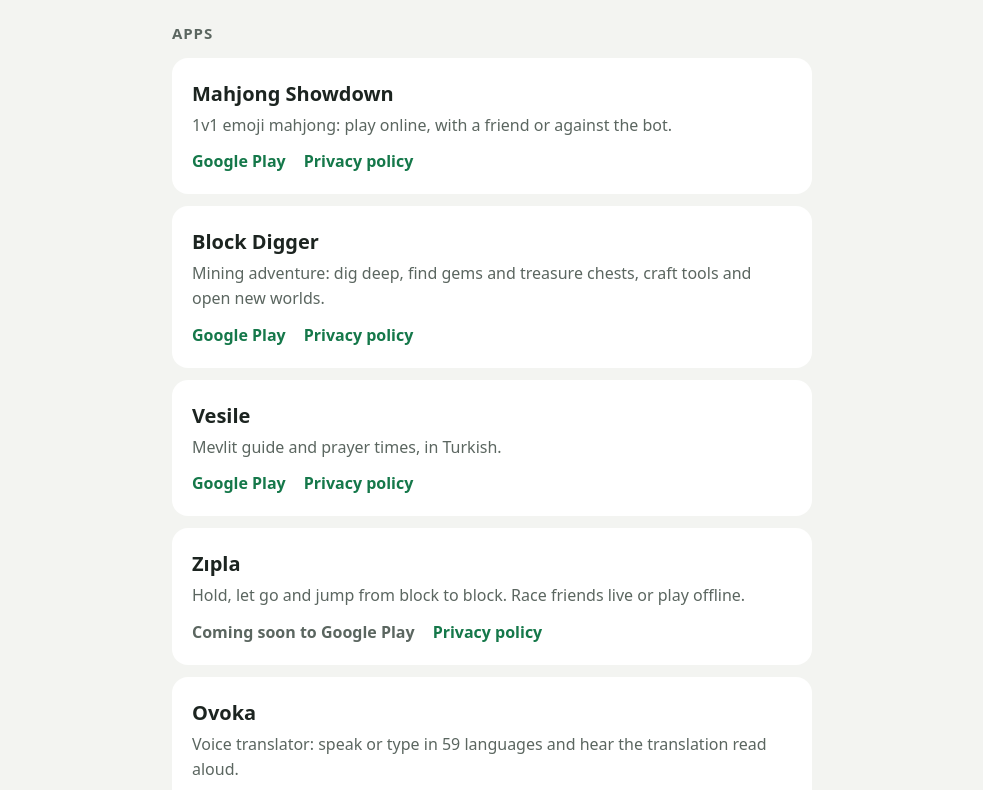
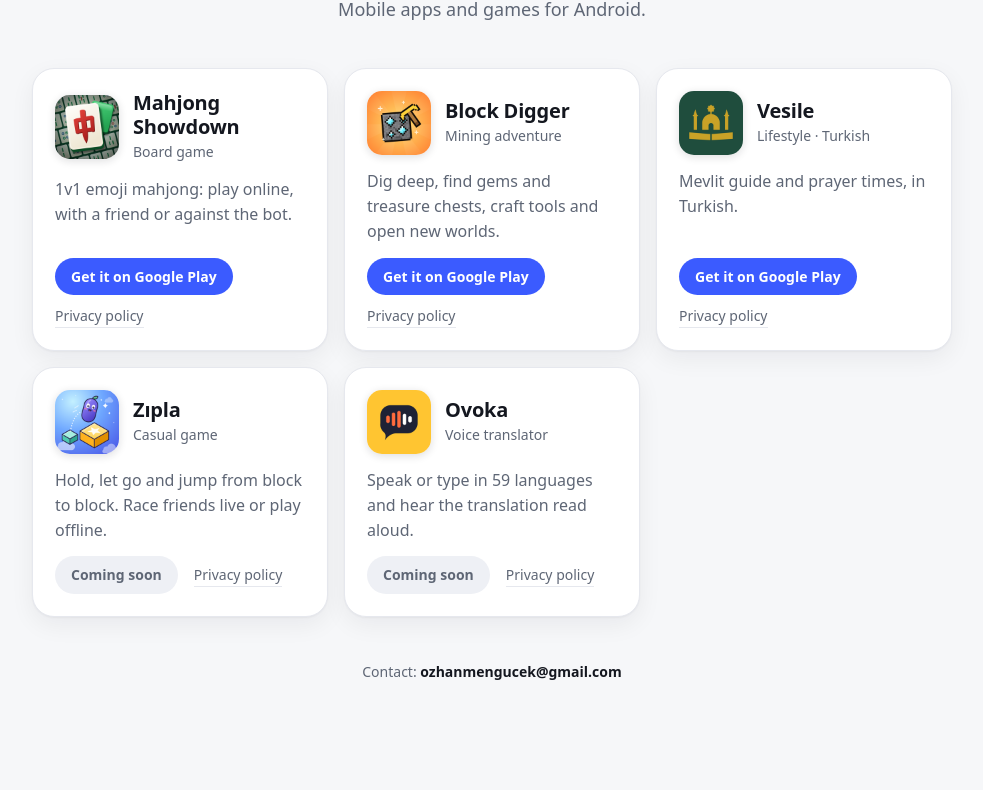
Before and after one commit to ozhanm/ozhanm.github.io, a plain HTML site: page index.html in a window 1280 px wide. Shown: the part 126-916 px from the top of the page, without its empty margins (148-1131 px from the left). After the commit the page ends 857 px from the top, so only its background shows below. Drawn offline with Linux system fonts and the light colour scheme.

Commit message:
Yeni tasarım: ikonlu kartlar, ızgara, açık/koyu tema
Co-Authored-By: Claude Fable 5.2 <noreply@anthropic.com>

```diff
--- a/index.html
+++ b/index.html
@@ -6,73 +6,113 @@
 <title>Özhan Mengücek — Apps</title>
 <meta name="description" content="Mobile apps and games by Özhan Mengücek.">
 <style>
-  :root { --bg: #F3F4F1; --card: #FFFFFF; --text: #1C2420; --muted: #5B6660; --accent: #15784A; }
+  :root {
+    --bg: #F6F7F9; --card: #FFFFFF; --text: #14171F; --muted: #5E6675; --line: #E6E8EE;
+    --accent: #3B5BFF; --accent-text: #FFFFFF; --soon-bg: #EEF0F5; --shadow: 0 1px 2px rgba(20,23,31,.04), 0 8px 24px rgba(20,23,31,.06);
+  }
   @media (prefers-color-scheme: dark) {
-    :root { --bg: #111613; --card: #1B221E; --text: #E8EDEA; --muted: #9AA6A0; --accent: #4CC38A; }
+    :root {
+      --bg: #0E1014; --card: #171A21; --text: #EEF0F5; --muted: #9AA2B1; --line: #252A34;
+      --accent: #7C93FF; --accent-text: #0E1014; --soon-bg: #222733; --shadow: none;
+    }
   }
   * { box-sizing: border-box; margin: 0; padding: 0 }
-  body { background: var(--bg); color: var(--text); font: 16px/1.55 system-ui, -apple-system, "Segoe UI", Roboto, sans-serif; padding: 48px 16px }
-  main { max-width: 640px; margin: 0 auto }
-  h1 { font-size: 28px; line-height: 1.2 }
-  .lead { color: var(--muted); margin-top: 6px }
-  h2 { font-size: 15px; text-transform: uppercase; letter-spacing: .06em; color: var(--muted); margin: 36px 0 12px }
-  .app { background: var(--card); border-radius: 16px; padding: 20px }
-  .app h3 { font-size: 20px }
-  .app + .app { margin-top: 12px }
-  .app p { color: var(--muted); margin-top: 4px }
-  .soon { color: var(--muted); font-weight: 600 }
-  .links { margin-top: 12px; display: flex; flex-wrap: wrap; gap: 8px 18px }
-  a { color: var(--accent); font-weight: 600; text-decoration: none }
-  a:hover { text-decoration: underline }
-  footer { margin-top: 36px; color: var(--muted); font-size: 14px }
+  body { background: var(--bg); color: var(--text); font: 16px/1.55 system-ui, -apple-system, "Segoe UI", Roboto, sans-serif; padding: 64px 16px 48px }
+  main { max-width: 920px; margin: 0 auto }
+  header { text-align: center; margin-bottom: 44px }
+  h1 { font-size: clamp(30px, 6vw, 44px); line-height: 1.1; letter-spacing: -.02em; text-wrap: balance }
+  .lead { color: var(--muted); margin-top: 10px; font-size: 18px }
+  .apps { display: grid; grid-template-columns: repeat(auto-fill, minmax(280px, 1fr)); gap: 16px }
+  .app { background: var(--card); border: 1px solid var(--line); border-radius: 22px; padding: 22px; box-shadow: var(--shadow);
+    display: flex; flex-direction: column; gap: 14px; transition: transform .15s ease, box-shadow .15s ease }
+  .app:hover { transform: translateY(-2px) }
+  .top { display: flex; align-items: center; gap: 14px }
+  .top img { width: 64px; height: 64px; border-radius: 15px; flex: none; box-shadow: 0 2px 8px rgba(20,23,31,.14) }
+  .app h2 { font-size: 20px; line-height: 1.2; letter-spacing: -.01em }
+  .kind { color: var(--muted); font-size: 14px; margin-top: 2px }
+  .app p { color: var(--muted); flex: 1 }
+  .links { display: flex; flex-wrap: wrap; align-items: center; gap: 10px 16px }
+  .play, .soon { display: inline-block; border-radius: 999px; padding: 8px 16px; font-size: 14px; font-weight: 600 }
+  .play { background: var(--accent); color: var(--accent-text); text-decoration: none }
+  .play:hover { filter: brightness(1.08) }
+  .soon { background: var(--soon-bg); color: var(--muted) }
+  .policy { color: var(--muted); font-size: 14px; text-decoration: none; border-bottom: 1px solid var(--line) }
+  .policy:hover { color: var(--text) }
+  a:focus-visible { outline: 2px solid var(--accent); outline-offset: 3px }
+  footer { margin-top: 44px; color: var(--muted); font-size: 14px; text-align: center }
+  footer a { color: var(--text); font-weight: 600; text-decoration: none }
+  footer a:hover { text-decoration: underline }
+  @media (prefers-reduced-motion: reduce) { .app { transition: none } .app:hover { transform: none } }
 </style>
 </head>
 <body>
 <main>
+  <header>
     <h1>Özhan Mengücek</h1>
     <p class="lead">Mobile apps and games for Android.</p>
+  </header>
 
-  <h2>Apps</h2>
+  <div class="apps">
     <section class="app">
-    <h3>Mahjong Showdown</h3>
+      <div class="top">
+        <img src="icons/mahjong-showdown.png" alt="" width="64" height="64">
+        <div><h2>Mahjong Showdown</h2><div class="kind">Board game</div></div>
+      </div>
       <p>1v1 emoji mahjong: play online, with a friend or against the bot.</p>
       <div class="links">
-      <a href="https://play.google.com/store/apps/details?id=com.mahjongshowdown.app">Google Play</a>
-      <a href="https://github.com/ozhanm/sozlesmeler/blob/master/mahjong-showdown-gizlilik-politikasi.md">Privacy policy</a>
+        <a class="play" href="https://play.google.com/store/apps/details?id=com.mahjongshowdown.app">Get it on Google Play</a>
+        <a class="policy" href="https://github.com/ozhanm/sozlesmeler/blob/master/mahjong-showdown-gizlilik-politikasi.md">Privacy policy</a>
       </div>
     </section>
+
     <section class="app">
-    <h3>Block Digger</h3>
-    <p>Mining adventure: dig deep, find gems and treasure chests, craft tools and open new worlds.</p>
+      <div class="top">
+        <img src="icons/block-digger.png" alt="" width="64" height="64">
+        <div><h2>Block Digger</h2><div class="kind">Mining adventure</div></div>
+      </div>
+      <p>Dig deep, find gems and treasure chests, craft tools and open new worlds.</p>
       <div class="links">
-      <a href="https://play.google.com/store/apps/details?id=com.kazmaci.app">Google Play</a>
-      <a href="https://github.com/ozhanm/sozlesmeler/blob/master/kazmaci-gizlilik-politikasi.md">Privacy policy</a>
+        <a class="play" href="https://play.google.com/store/apps/details?id=com.kazmaci.app">Get it on Google Play</a>
+        <a class="policy" href="https://github.com/ozhanm/sozlesmeler/blob/master/kazmaci-gizlilik-politikasi.md">Privacy policy</a>
       </div>
     </section>
+
     <section class="app">
-    <h3>Vesile</h3>
+      <div class="top">
+        <img src="icons/vesile.png" alt="" width="64" height="64">
+        <div><h2>Vesile</h2><div class="kind">Lifestyle · Turkish</div></div>
+      </div>
       <p>Mevlit guide and prayer times, in Turkish.</p>
       <div class="links">
-      <a href="https://play.google.com/store/apps/details?id=com.vesile.mevlid">Google Play</a>
-      <a href="https://github.com/ozhanm/sozlesmeler/blob/master/mevlid-gizlilik-politikasi.md">Privacy policy</a>
+        <a class="play" href="https://play.google.com/store/apps/details?id=com.vesile.mevlid">Get it on Google Play</a>
+        <a class="policy" href="https://github.com/ozhanm/sozlesmeler/blob/master/mevlid-gizlilik-politikasi.md">Privacy policy</a>
       </div>
     </section>
+
     <section class="app">
-    <h3>Zıpla</h3>
+      <div class="top">
+        <img src="icons/zipla.png" alt="" width="64" height="64">
+        <div><h2>Zıpla</h2><div class="kind">Casual game</div></div>
+      </div>
       <p>Hold, let go and jump from block to block. Race friends live or play offline.</p>
       <div class="links">
-      <span class="soon">Coming soon to Google Play</span>
-      <a href="https://github.com/ozhanm/sozlesmeler/blob/master/zipla-gizlilik-politikasi.md">Privacy policy</a>
+        <span class="soon">Coming soon</span>
+        <a class="policy" href="https://github.com/ozhanm/sozlesmeler/blob/master/zipla-gizlilik-politikasi.md">Privacy policy</a>
       </div>
     </section>
+
     <section class="app">
-    <h3>Ovoka</h3>
-    <p>Voice translator: speak or type in 59 languages and hear the translation read aloud.</p>
+      <div class="top">
+        <img src="icons/ovoka.png" alt="" width="64" height="64">
+        <div><h2>Ovoka</h2><div class="kind">Voice translator</div></div>
+      </div>
+      <p>Speak or type in 59 languages and hear the translation read aloud.</p>
       <div class="links">
-      <span class="soon">Coming soon to Google Play</span>
-      <a href="https://github.com/ozhanm/sozlesmeler/blob/master/ovoka-gizlilik-politikasi.md">Privacy policy</a>
+        <span class="soon">Coming soon</span>
+        <a class="policy" href="https://github.com/ozhanm/sozlesmeler/blob/master/ovoka-gizlilik-politikasi.md">Privacy policy</a>
       </div>
     </section>
+  </div>
 
   <footer>Contact: <a href="mailto:ozhanmengucek@gmail.com">ozhanmengucek@gmail.com</a></footer>
 </main>
```
Also changed, not shown: icons/block-digger.png (added), icons/mahjong-showdown.png (added), icons/ovoka.png (added), icons/vesile.png (added), icons/zipla.png (added), 1 other file. Lines whose indentation alone changed are shown as unchanged.
